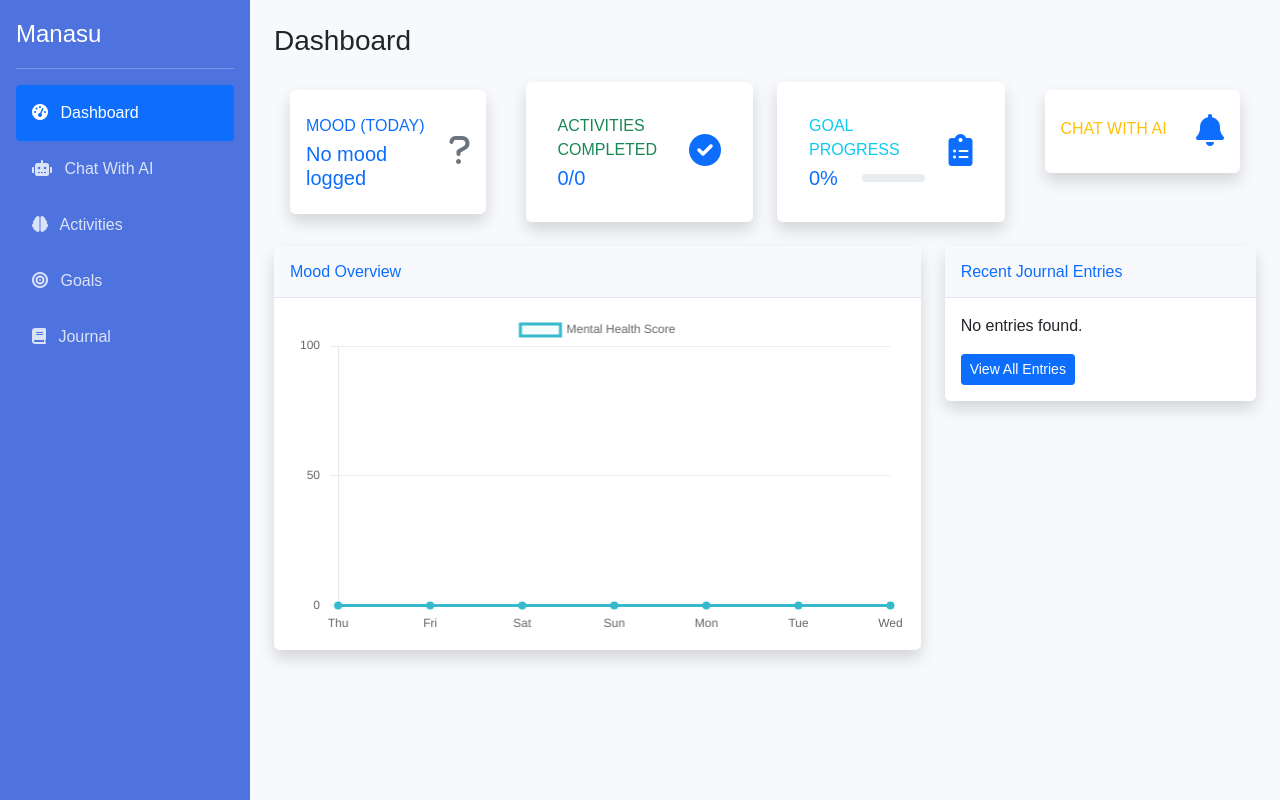
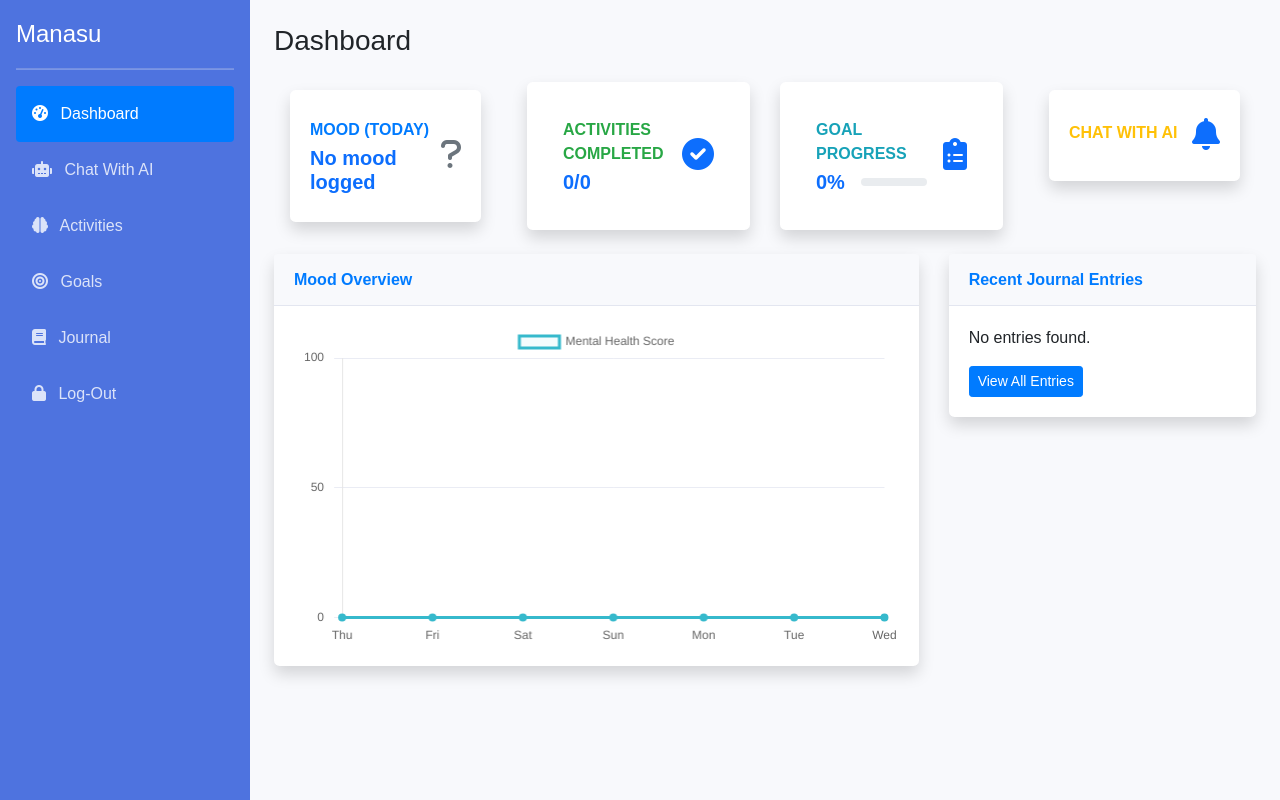
Before and after one commit to RoshanPaulBabu/Manasu-TheMind, a Django app: page /home/ in a window 1280 px wide. Run offline with Django 5.2, Linux system fonts and the light colour scheme; the visitor is signed in with stand-in values (Sample User, id 1); data that the repository does not hold is empty; some libraries are stand-ins or nearby versions.

Commit message:
Added logout to the nav

```diff
--- a/ManasuApp/templates/activities.html
+++ b/ManasuApp/templates/activities.html
@@ -68,6 +68,12 @@
                     <a href="{% url 'journal_entry_list' %}" class="nav-link">
                         <i class="fas fa-book me-2"></i>
                         Journal
+                    </a>
+                </li>
+                <li>
+                    <a href="{% url 'logout' %}" class="nav-link">
+                        <i class="fas fa-lock me-2"></i>
+                        Log-Out
                     </a>
                 </li>
             </ul>
--- a/ManasuApp/templates/chat.html
+++ b/ManasuApp/templates/chat.html
@@ -115,6 +115,12 @@
                         Journal
                     </a>
                 </li>
+                <li>
+                    <a href="{% url 'logout' %}" class="nav-link">
+                        <i class="fas fa-lock me-2"></i>
+                        Log-Out
+                    </a>
+                </li>
             </ul>
         </div>
 
--- a/ManasuApp/templates/goals.html
+++ b/ManasuApp/templates/goals.html
@@ -69,6 +69,12 @@ background-color: rgba(255,255,255,.1);
         <a href="{% url 'journal_entry_list' %}" class="nav-link">
             <i class="fas fa-book me-2"></i>
             Journal
+        </a>
+    </li>
+    <li>
+        <a href="{% url 'logout' %}" class="nav-link">
+            <i class="fas fa-lock me-2"></i>
+            Log-Out
         </a>
     </li>
 </ul>
--- a/ManasuApp/templates/home.html
+++ b/ManasuApp/templates/home.html
@@ -6,6 +6,13 @@
     <title>Mental Health Dashboard</title>
     <link href="https://cdn.jsdelivr.net/npm/bootstrap@5.1.3/dist/css/bootstrap.min.css" rel="stylesheet">
     <link rel="stylesheet" href="https://cdnjs.cloudflare.com/ajax/libs/font-awesome/6.0.0-beta3/css/all.min.css">
+    <!-- Bootstrap CSS -->
+<link href="https://stackpath.bootstrapcdn.com/bootstrap/4.5.2/css/bootstrap.min.css" rel="stylesheet">
+
+<!-- Bootstrap JS, Popper.js, and jQuery -->
+<script src="https://code.jquery.com/jquery-3.5.1.slim.min.js"></script>
+<script src="https://cdn.jsdelivr.net/npm/@popperjs/core@2.9.2/dist/umd/popper.min.js"></script>
+<script src="https://stackpath.bootstrapcdn.com/bootstrap/4.5.2/js/bootstrap.min.js"></script>
     <style>
         :root {
             --primary-color: #4e73df;
@@ -135,9 +142,14 @@
                         Journal
                     </a>
                 </li>
+                <li>
+                    <a href="{% url 'logout' %}" class="nav-link">
+                        <i class="fas fa-lock me-2"></i>
+                        Log-Out
+                    </a>
+                </li>
             </ul>
         </div>
-
         <!-- Main Content -->
         <div class="main-content flex-grow-1 p-4">
             <h1 class="h3 mb-4 text-gray-800 fade-in">Dashboard</h1>
--- a/ManasuApp/templates/journal_entry_list.html
+++ b/ManasuApp/templates/journal_entry_list.html
@@ -70,6 +70,12 @@
             <a href="{% url 'journal_entry_list' %}" class="nav-link">
                 <i class="fas fa-book me-2"></i>
                 Journal
+            </a>
+        </li>
+        <li>
+            <a href="{% url 'logout' %}" class="nav-link">
+                <i class="fas fa-lock me-2"></i>
+                Log-Out
             </a>
         </li>
     </ul>
```
